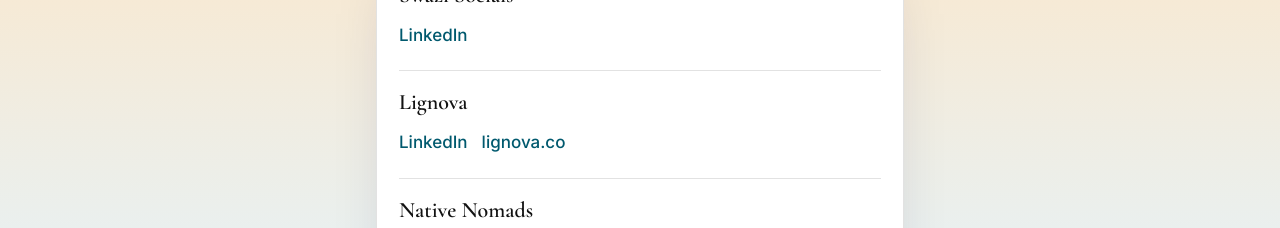
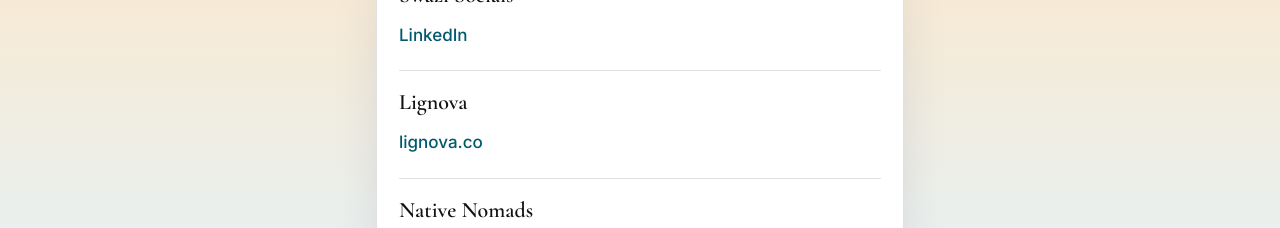
Before and after one commit to SwaziSocials/swazisocials-site, a plain HTML site: page hands-on/index.html in a window 1280 px wide. Shown: the part 1011-1239 px from the top of the page. Drawn offline with nearby package versions, Linux system fonts and the light colour scheme.

Commit message:
Event page: Lignova link is lignova.co only
Co-Authored-By: Claude Sonnet 5.5 <noreply@anthropic.com>

```diff
--- a/hands-on/index.html
+++ b/hands-on/index.html
@@ -54,7 +54,7 @@ a:focus-visible,.btn:focus-visible{outline:3px solid var(--gold);outline-offset:
   <section class="sheet">
     <h2>Find us</h2>
     <div class="brand"><b>Swazi Socials</b><a href="https://www.linkedin.com/company/swazi-socials/">LinkedIn</a></div>
-    <div class="brand"><b>Lignova</b><a href="https://www.linkedin.com/in/xprsn">LinkedIn</a><a href="https://lignova.co">lignova.co</a></div>
+    <div class="brand"><b>Lignova</b><a href="https://lignova.co">lignova.co</a></div>
     <div class="brand"><b>Native Nomads</b><a href="https://www.instagram.com/nativenomads_earth">Instagram</a><a href="https://nativenomads.online">nativenomads.online</a></div>
   </section>
 
```
